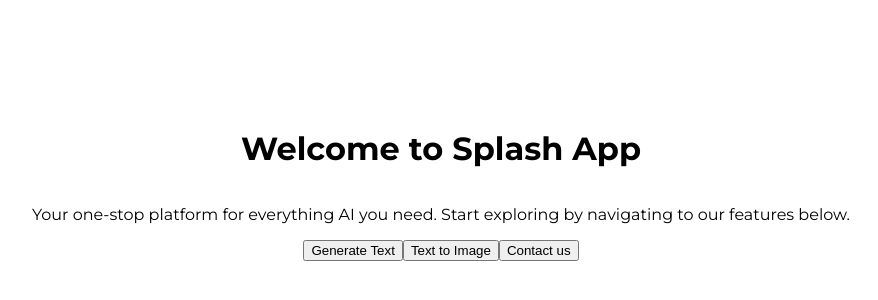
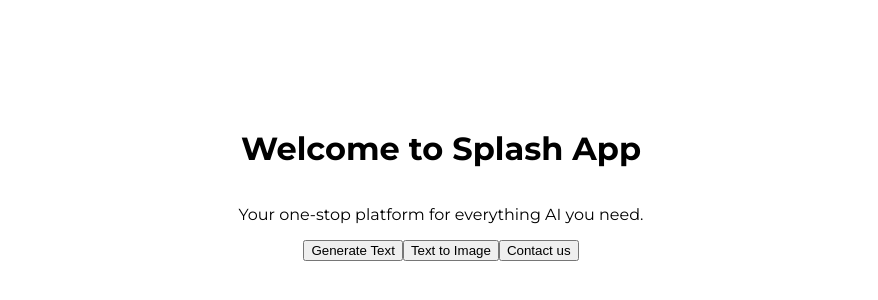
Before and after one commit to elmzouari/alx-project-0x03-setup, a Next.js app in the folder alx-project-0x03/: page / in a window 1280 px wide. Shown: the part 224-524 px from the top of the page, without its empty margins (199-1077 px from the left). Built offline with nearby package versions, Linux system fonts and the light colour scheme.

Commit message:
Update index.tsx

```diff
--- a/alx-project-0x03/pages/index.tsx
+++ b/alx-project-0x03/pages/index.tsx
@@ -1,32 +1,22 @@
+// pages/index.tsx
 import Button from "@/components/common/Button";
 import { useRouter } from "next/router";
 import { PageRouteProps } from "@/interface";
 
-
 export default function Home() {
   const router = useRouter();
-
-  // Imeperative routing with useRouter
-  const routeToNextPage  = ({ pageRoute }: PageRouteProps) => {
-    router.push(pageRoute, undefined, { shallow: false})
-  }
+  const routeToNextPage = ({ pageRoute }: PageRouteProps) => {
+    router.push(pageRoute);
+  };
 
   return (
     <div className="min-h-screen bg-gray-100 flex flex-col justify-center items-center text-center">
-      {/* Welcome Message */}
-      <h1 className="text-4xl font-bold text-gray-800 mb-4">
-        Welcome to Splash App
-      </h1>
-      <p className="text-lg text-gray-600 mb-8">
-        Your one-stop platform for everything AI you need. Start exploring by
-        navigating to our features below.
-      </p>
-
-      {/* Navigation Options */}
+      <h1>Welcome to Splash App</h1>        {/* Exact match */}
+      <p>Your one-stop platform for everything AI you need.</p>
       <div className="flex gap-6">
         <Button action={() => routeToNextPage({ pageRoute: '/generate-text-ai' })} buttonLabel="Generate Text" buttonBackgroundColor="blue" />
-        <Button action={() => routeToNextPage({ pageRoute: '/text-to-image'})} buttonLabel="Text to Image" buttonBackgroundColor="green" />
-        <Button action={() => routeToNextPage({ pageRoute: '/counter-app'})} buttonLabel="Contact us" buttonBackgroundColor="orange" />
+        <Button action={() => routeToNextPage({ pageRoute: '/text-to-image' })} buttonLabel="Text to Image" buttonBackgroundColor="green" />
+        <Button action={() => routeToNextPage({ pageRoute: '/counter-app' })} buttonLabel="Contact us" buttonBackgroundColor="orange" />
       </div>
     </div>
   );
```
